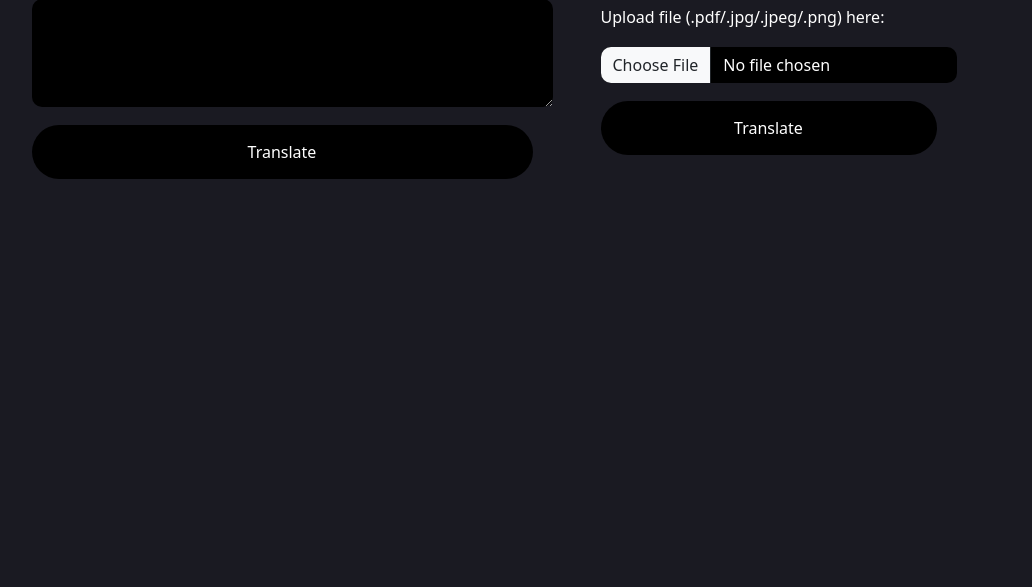
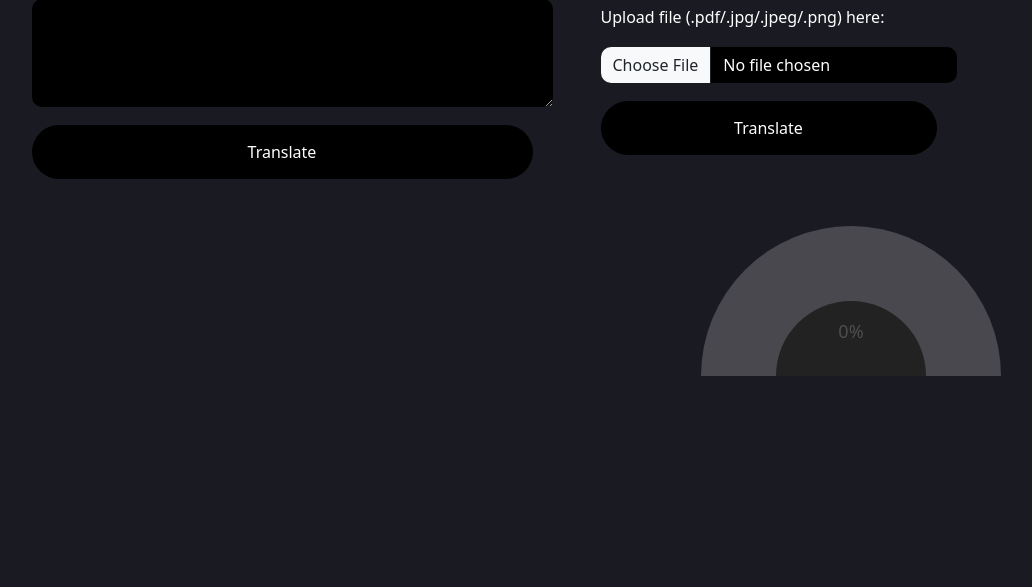
Before and after one commit to yashi-15/Language-translator, a Flask app: page / in a window 1280 px wide. Shown: the part 379-966 px from the top of the page, without its empty margins (132-1164 px from the left). Run offline with Flask 3, Linux system fonts and the light colour scheme.

Commit message:
gui accuracy

```diff
--- a/static/script.js
+++ b/static/script.js
@@ -1,3 +1,16 @@
+function updateMeter(percentage) {
+    const container = document.getElementById('gaugeContainer');
+    const percentElement = document.getElementById('percent');
+    const rotationAngle = (percentage / 100) * 360;
+    container.style.setProperty('--rotation', `${rotationAngle}deg`);
+    container.addEventListener('mouseover', () => {
+        percentElement.textContent = `${percentage}%`;
+  });
+  container.addEventListener('mouseout', () => {
+    percentElement.textContent = '0%';
+  });
+  }
+
 function displayKeywords(keywords_list, translation_of_keys, freq_of_keys) {
     var keysContainer = document.getElementById('keys');
     keysContainer.innerHTML = '';
@@ -81,11 +94,12 @@ function translateText() {
     .then(data => {
         console.log(data)
         document.getElementById('translated-text').textContent = data.translation;
-        document.getElementById('accuracy-check').textContent = data.similarity;
+        var accuracy= data.similarity;
         var freqKey = data.frequency;
         var keywords = data.keys;
         var keysTrans = data.keystranslation;
         displayKeywords(keywords,keysTrans,freqKey);
+        updateMeter(accuracy);
         scrollToOutput();
     })
     .catch(error => console.error('Error:', error))
@@ -127,7 +141,6 @@ function translateDocument() {
         document.getElementById('translated-text').textContent = data.translation;
         var keywords = data.keys
         displayKeywords(keywords,keysTrans,freqKey);
-        document.getElementById('key-frequency').textContent = data.frequency;
         scrollToOutput();
     })
     .catch(error => {
--- a/static/style.css
+++ b/static/style.css
@@ -22,7 +22,7 @@ body {
 }
 
 #output {
-  margin-top: 20px;
+  margin-top: 70px;
   padding: 20px 20px;
   display: flex;
   justify-content: center;
@@ -32,10 +32,7 @@ body {
   margin: 10px 70px;
 }
 
-#keywords {
-  display: flex;
-  flex-direction: column;
-}
+
 .keyword {
   margin: 10px 10px;
   border: 2px solid rgba(12, 51, 141, 0.622);
@@ -157,3 +154,73 @@ label {
   visibility: visible;
   opacity: 1;
 }
+
+.container-meter {
+  width: 312px;
+  height: 150px;
+  position: absolute;
+  overflow: hidden;
+  text-align: center;
+  transform: translate(-50%, -50%);
+}
+.gauge-a {
+  z-index: 1;
+  position: absolute;
+  background-color: rgba(255,255,255,.2);
+  width: 300px;
+  height: 150px;
+  top: 0%;
+  border-radius: 250px 250px 0px 0px;
+}
+.gauge-b {
+  z-index: 3;
+  position: absolute;
+  background-color: #222;
+  width: 150px;
+  height: 125px;
+  top: 75px;
+  margin-left: 75px;
+  margin-right: auto;
+  border-radius: 250px 250px 0px 0px;
+}
+.gauge-c {
+  z-index: 2;
+  position: absolute;
+  background-color: rgba(12, 51, 141, 0.622);
+  width: 300px;
+  height: 150px;
+  top: 151px;
+  margin-left: auto;
+  margin-right: auto;
+  border-radius: 0px 0px 200px 200px;
+  transform-origin: center top;
+  transition: all 1.3s ease-in-out;
+}
+.container-meter:hover .gauge-c {  transform: rotate(var(--rotation, 0deg));
+}
+.container-meter:hover .gauge-data { color: rgba(255,255,255,1); }
+.gauge-data {
+  z-index: 4;
+  color: rgba(255,255,255,.2);
+  font-size: 1.5em;
+  line-height: 25px;
+  position: absolute;
+  width: 300px;
+  height: 150px;
+  top: 90px;
+  margin-left: auto;
+  margin-right: auto;
+  transition: all 1s ease-out;
+}
+
+
+#percent{
+  font-size: 18px;
+}
+
+.accu-key{
+  display: flex;
+  flex-direction: column;
+  justify-content: space-between;
+  align-items: center;
+}
--- a/templates/index.html
+++ b/templates/index.html
@@ -4,7 +4,12 @@
     <meta charset="UTF-8" />
     <meta name="viewport" content="width=device-width, initial-scale=1.0" />
     <title>Language Translator</title>
-    <link href="https://cdn.jsdelivr.net/npm/bootstrap@5.3.2/dist/css/bootstrap.min.css" rel="stylesheet" integrity="sha384-T3c6CoIi6uLrA9TneNEoa7RxnatzjcDSCmG1MXxSR1GAsXEV/Dwwykc2MPK8M2HN" crossorigin="anonymous">
+    <link
+      href="https://cdn.jsdelivr.net/npm/bootstrap@5.3.2/dist/css/bootstrap.min.css"
+      rel="stylesheet"
+      integrity="sha384-T3c6CoIi6uLrA9TneNEoa7RxnatzjcDSCmG1MXxSR1GAsXEV/Dwwykc2MPK8M2HN"
+      crossorigin="anonymous"
+    />
     <link
       rel="stylesheet"
       href="{{ url_for('static', filename='style.css') }}"
@@ -14,27 +19,55 @@
     <h1 class="container text-center text-white mt-5">Language Translator</h1>
 
     <div class="lang-selector text-white">
-      <label for="target-language " >Select target language:</label>
-      <select id="languageSelect" class="form-select bg-black text-white bord fw-light">
+      <label for="target-language ">Select target language:</label>
+      <select
+        id="languageSelect"
+        class="form-select bg-black text-white bord fw-light"
+      >
         <option value="es">Spanish</option>
         <option value="fr">French</option>
         <option value="hi">Hindi</option>
         <option value="de">German</option>
         <!-- Add more language options here -->
       </select>
-
     </div>
 
     <div class="initial-blocks">
       <div class="text-translator">
-        <label for="source-text" class="mb-2 text-white form-label">Enter text to translate:</label>
-        <textarea id="source-text" rows="4" cols="50" class="mb-2 bg-black text-white form-control bord"></textarea>
-        <button onclick="translateText()" class="mb-2 bg-black" id="translate-btn">Translate</button>
+        <label for="source-text" class="mb-2 text-white form-label"
+          >Enter text to translate:</label
+        >
+        <textarea
+          id="source-text"
+          rows="4"
+          cols="50"
+          class="mb-2 bg-black text-white form-control bord"
+        ></textarea>
+        <button
+          onclick="translateText()"
+          class="mb-2 bg-black"
+          id="translate-btn"
+        >
+          Translate
+        </button>
       </div>
       <div class="doc-translator m-5">
-        <label class="mb-2 text-white form-label">Upload file (.pdf/.jpg/.jpeg/.png) here:</label>
-        <input type="file" class="form-control bg-black mb-2 text-white fw-light bord" id="fileInput" accept=".pdf, .jpg, .jpeg, .png"/>
-        <button onclick="translateDocument()" class="mb-2 bg-black" id="translate-btn">Translate</button>
+        <label class="mb-2 text-white form-label"
+          >Upload file (.pdf/.jpg/.jpeg/.png) here:</label
+        >
+        <input
+          type="file"
+          class="form-control bg-black mb-2 text-white fw-light bord"
+          id="fileInput"
+          accept=".pdf, .jpg, .jpeg, .png"
+        />
+        <button
+          onclick="translateDocument()"
+          class="mb-2 bg-black"
+          id="translate-btn"
+        >
+          Translate
+        </button>
       </div>
     </div>
     <div id="loading">
@@ -46,13 +79,19 @@
     </div>
     <div id="output">
       <div id="translated-text" class="text-white"></div>
-      <div id="accuracy-check" class="text-white">
-        <!-- <p>Accuracy of the translated text is 80%</p> -->
-      </div>
-      <div id="keywords">
-        <div id="keys" class="text-white">
+      <div class="accu-key">
+        <div class="accuracy">
+          <div class="container-meter" id="gaugeContainer">
+            <div class="gauge-a"></div>
+            <div class="gauge-b"></div>
+            <div class="gauge-c"></div>
+            <div class="gauge-data">
+              <span id="percent">0%</span>
+            </div>
+          </div>
         </div>
-        <div id="key-frequency" class="text-white">
+        <div id="keywords">
+          <div id="keys" class="text-white"></div>
         </div>
       </div>
     </div>
```
